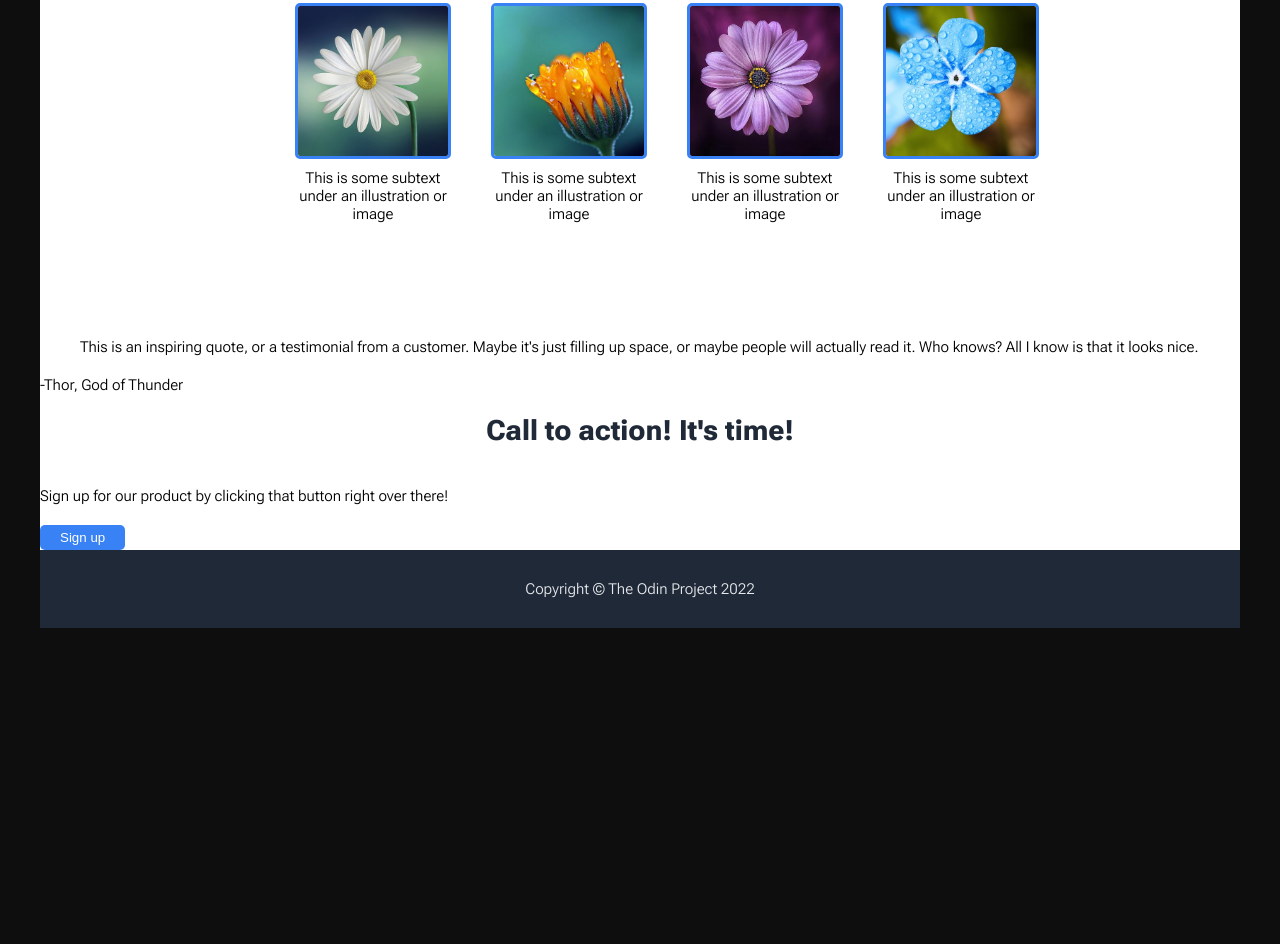
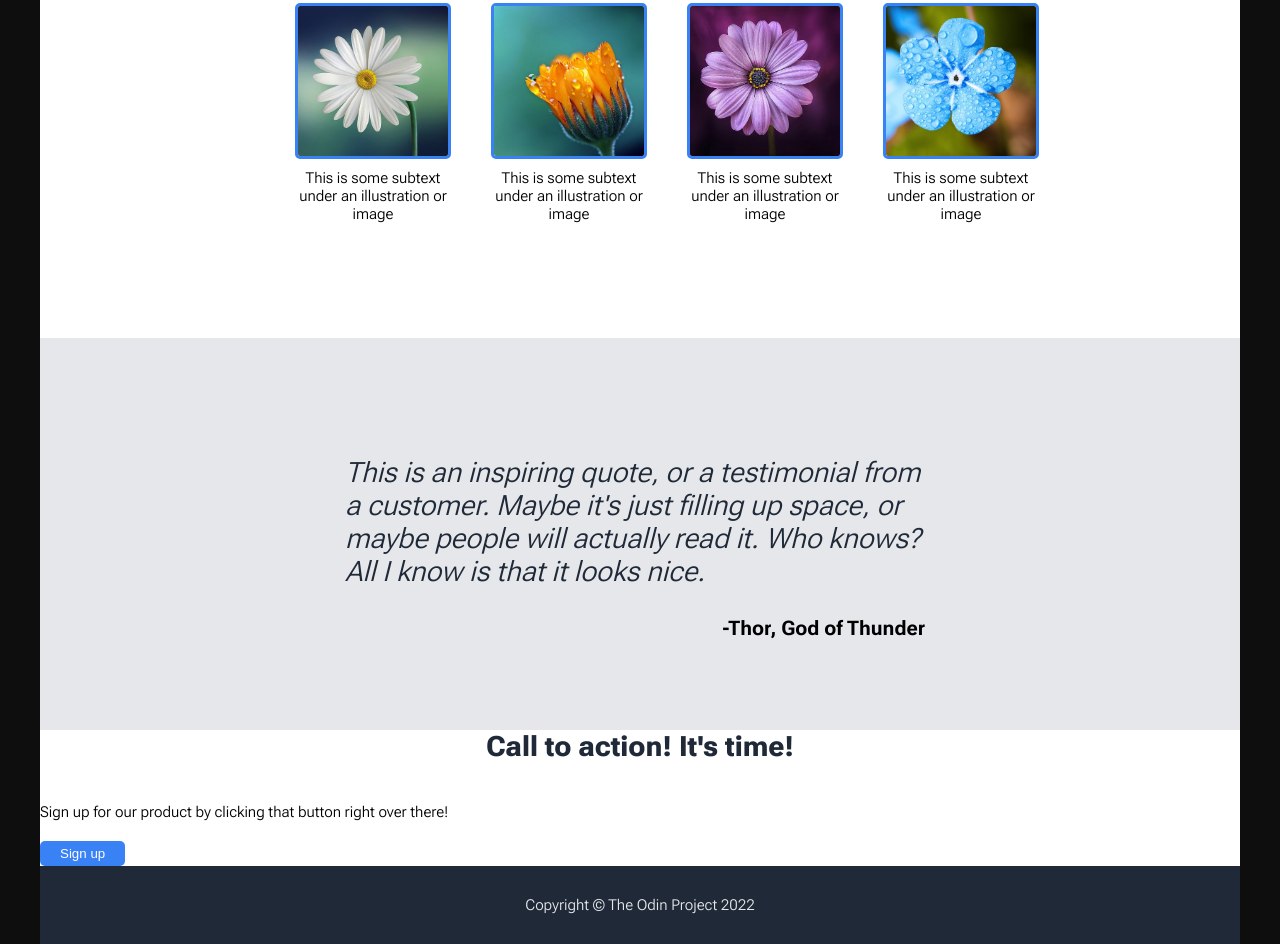
Before and after one commit to sjoerdlo/odin-foundations-landing-page, a plain HTML site: page index.html in a window 1280 px wide. Shown: the part 575-1519 px from the top of the page. Before the commit the page ends 1203 px from the top, so only its background shows below. Drawn offline with Linux system fonts and the light colour scheme.

Commit message:
Add 'quote' block

```diff
--- a/index.html
+++ b/index.html
@@ -64,12 +64,14 @@
             </div>
 
             <div class="quote">
+                <div class="quote--inner">
                     <blockquote>
                         <p>
                             This is an inspiring quote, or a testimonial from a customer. Maybe it's just filling up space, or maybe people will actually read it. Who knows? All I know is that it looks nice.
                         </p>
                     </blockquote>
                     <p>-Thor, God of Thunder</p>
+                </div>
             </div>
 
             <div class="cta">
--- a/style.css
+++ b/style.css
@@ -36,6 +36,13 @@ p {
 img {
     display: block;
     max-width: 100%;
+}
+
+blockquote {
+    color: #1f2937;
+    font-size: 28px;
+    font-style: italic;
+    font-weight: 300;
 }
 
 .container {
@@ -137,6 +144,23 @@ img {
     width: auto;
 }
 
+.quote {
+    background-color: #e5e7eb;
+    padding: 90px 70px;
+}
+
+.quote--inner {
+    margin: 0 auto;
+    max-width: 670px;
+}
+
+.quote--inner > p {
+    font-size: 20px;
+    font-weight: 700;
+    margin: 0 50px 0 0;
+    text-align: right;
+}
+
 .footer {
     color: #e5e7eb;
     padding: 30px;
```
Lines whose indentation alone changed are shown as unchanged.
